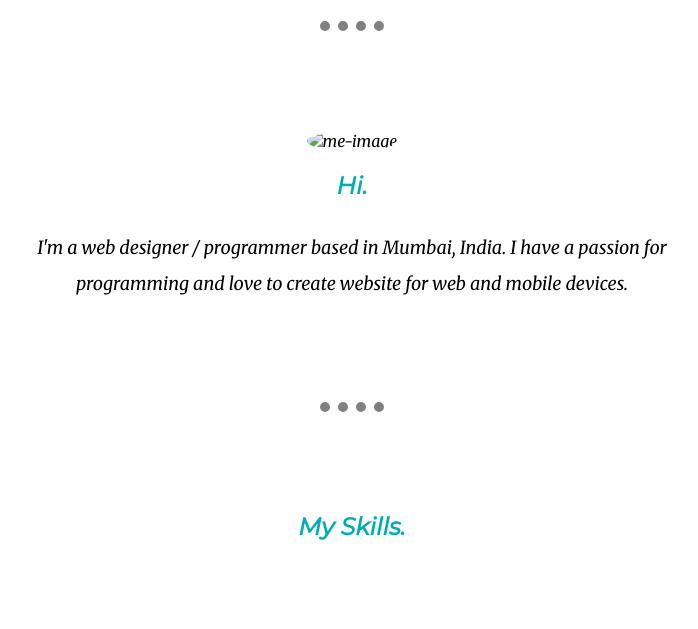
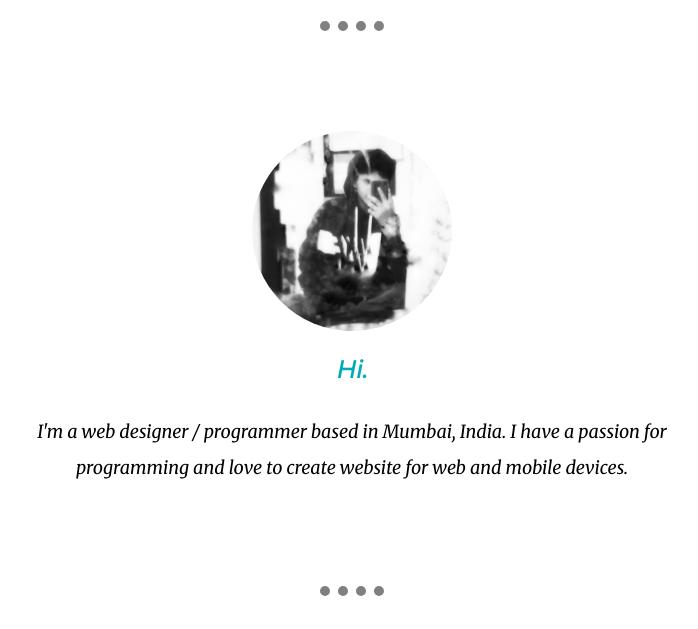
Before and after one commit to CYer-DRbagon/MehulPakhare, a plain HTML site: page Index.html in a window 1280 px wide. Shown: the part 820-1449 px from the top of the page, without its empty margins (288-986 px from the left). Drawn offline with Linux system fonts and the light colour scheme.

Commit message:
Me image

```diff
--- a/Index.html
+++ b/Index.html
@@ -20,7 +20,7 @@
 	<hr>
 	<div class="middle-container">
 		<div class="profile">
-			<img class="stuffy" src="Images/ImagesIMG_20200122_225957_598.jpg" alt="me-image">
+			<img class="stuffy" src="Images/IMG_20200122_225957_598.jpg" alt="me-image">
 			<h2>Hi.</h2>
 			<p class="Heg">I'm a web designer / programmer based in Mumbai, India. I have a passion for programming and love to create website for web and mobile devices.</p>
 		</div>
```
